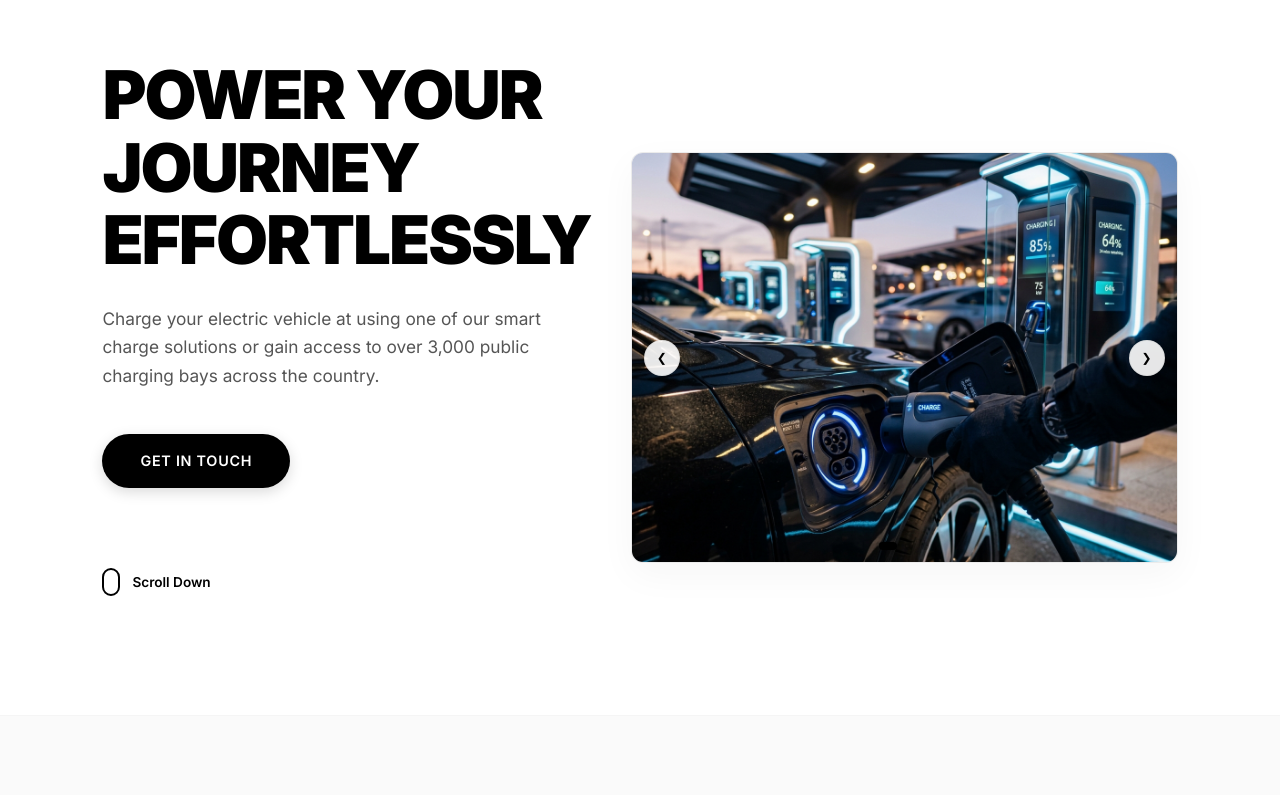
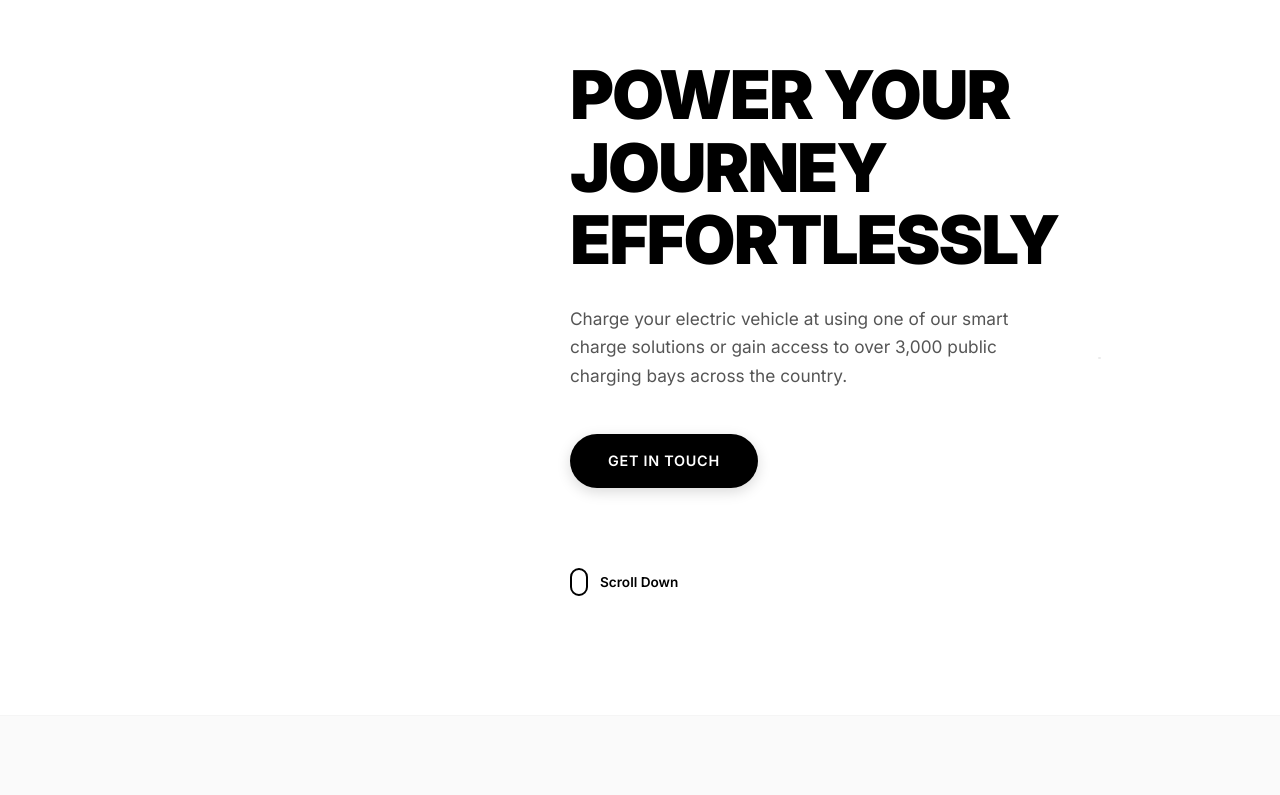
Before and after one commit to sanjana6688/EV-POINT, a Flask app: page / in a window 1280 px wide. Shown: the part 84-879 px from the top of the page. Run offline with Flask 3, Linux system fonts and the light colour scheme.

Commit message:
Changed width of container

```diff
--- a/static/index.css
+++ b/static/index.css
@@ -173,7 +173,7 @@ header {
   gap: 40px;
   align-items: center;
   width: 100%;
-  max-width: 1400px;
+  max-width: 140px;
   margin: 0 auto;
   position: relative;
 }
```
